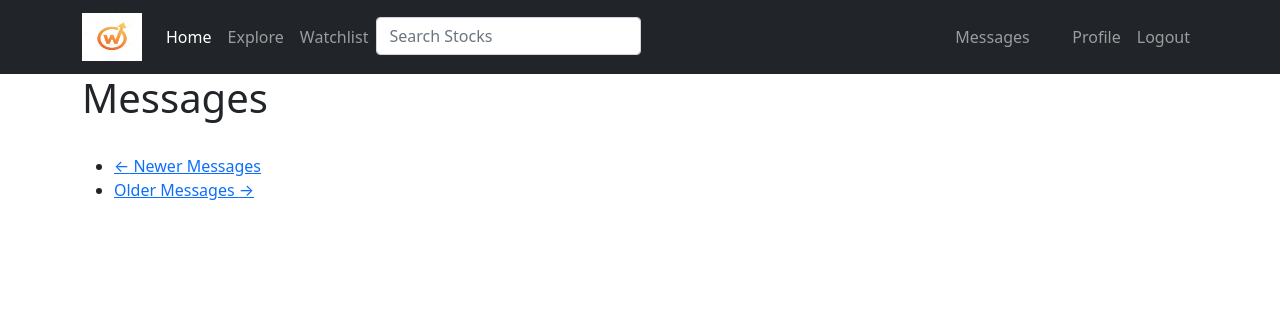
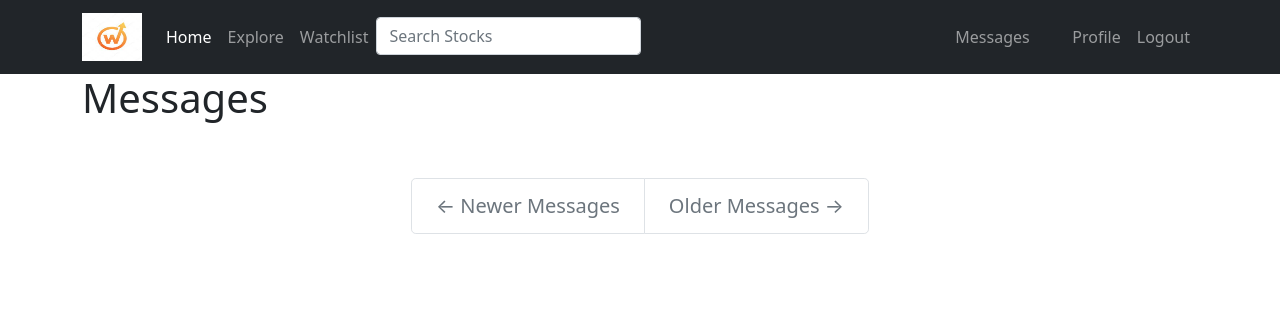
Before and after one commit to Willamette-OR/invresearch, a Flask app: page /messages in a window 1280 px wide. Shown: the top 334 px of the page. Run offline with Flask 2, Linux system fonts and the light colour scheme; the visitor is signed in with stand-in values (Sample User, id 1); data comes from the database, SQL or seed files in the repository; data that the repository does not hold is empty; parts of the project's set-up code (start-up, migrations or seed data) failed here and were passed over; some libraries are stand-ins or nearby versions.

Commit message:
Updated the pagination html code for the message page

```diff
--- a/app/templates/messages.html
+++ b/app/templates/messages.html
@@ -4,21 +4,24 @@
 {% block app_content %}
     <h1>Messages</h1>
     <br>
+
+    <!-- display messages using the sub-template for post rendering -->
     {% for post in messages %}
         {% include '_post.html' %}
     {% endfor %}
-    <nav aria-label="...">
-        <ul class="pager">
-            <li class="previous{% if not prev_url %} disabled{% endif %}">
-                <a href="{{ prev_url or '#' }}">
+
+    <!-- pagination links -->
+    <br>
+    <ul class="pagination pagination-lg justify-content-center">
+        <li class="page-item{% if not prev_url %} disabled{% endif %}">
+            <a class="page-link" href="{{ prev_url or '#' }}">
                 <span aria-hidden="true">&larr;</span> Newer Messages
             </a>
         </li>
-            <li class="next{% if not next_url %} disabled{% endif %}">
-                <a href="{{ next_url or '#' }}">
+        <li class="page-item{% if not next_url %} disabled{% endif %}">
+            <a class="page-link" href="{{ next_url or '#' }}">
                 Older Messages <span aria-hidden="true">&rarr;</span>
             </a>
         </li>
     </ul>
-    </nav>
 {% endblock %}
```
Lines whose indentation alone changed are shown as unchanged.
